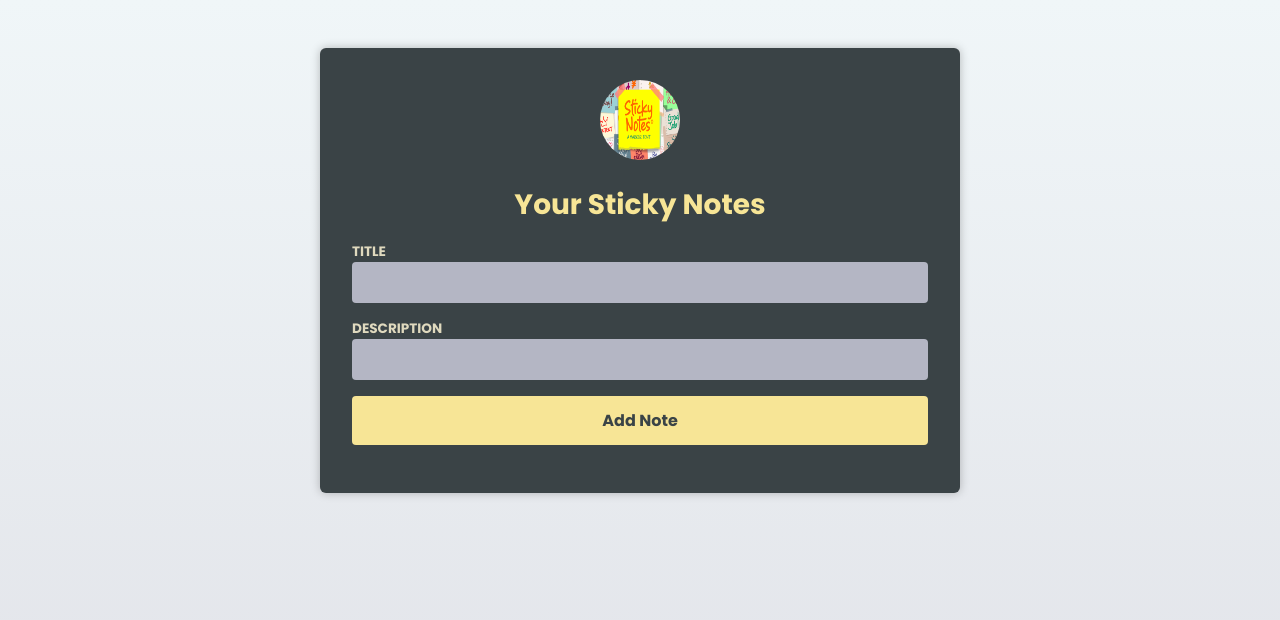
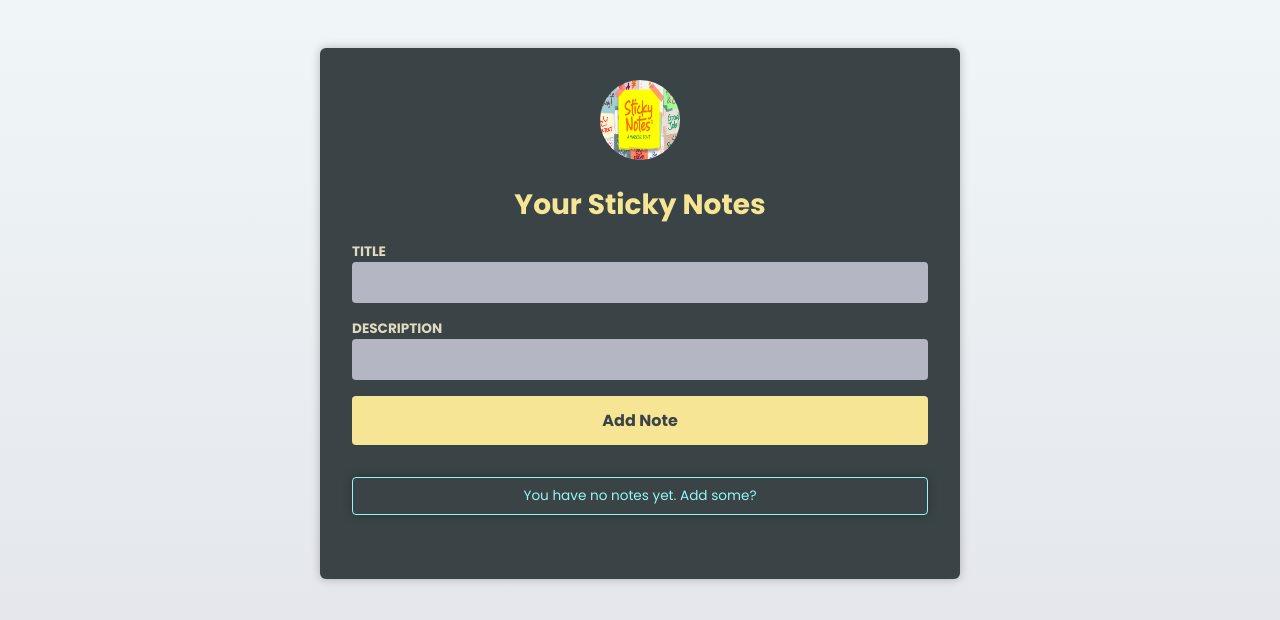
Before and after one commit to alonzojoe/sticky-notes-ts, a React (Vite) app: page / in a window 1280 px wide. Shown: the top 620 px of the page. Built offline with nearby package versions, Linux system fonts and the light colour scheme.

Commit message:
feat: implement InfoBox in ternary notes.length === 0 with mode of hint to test props required

```diff
--- a/src/App.tsx
+++ b/src/App.tsx
@@ -1,6 +1,7 @@
 import React, { useState } from "react";
 import Header from "./components/Header";
 import NewNote from "./components/NewNote";
+import InfoBox from "./components/InfoBox";
 import StickyNoteList from "./components/SticktNoteList";
 import StickyNoteImg from "./assets/sticky.png";
 import { Note } from "./lib/types";
@@ -30,7 +31,11 @@ function App() {
         <h1>Your Sticky Notes</h1>
       </Header>
       <NewNote onAddNote={handleAddNote} />
-      <StickyNoteList notes={notes} onDeleteNote={handleDeleteNote} />
+      {notes.length === 0 ? (
+        <InfoBox mode="hint">You have no notes yet. Add some?</InfoBox>
+      ) : (
+        <StickyNoteList notes={notes} onDeleteNote={handleDeleteNote} />
+      )}
     </main>
   );
 }
```
